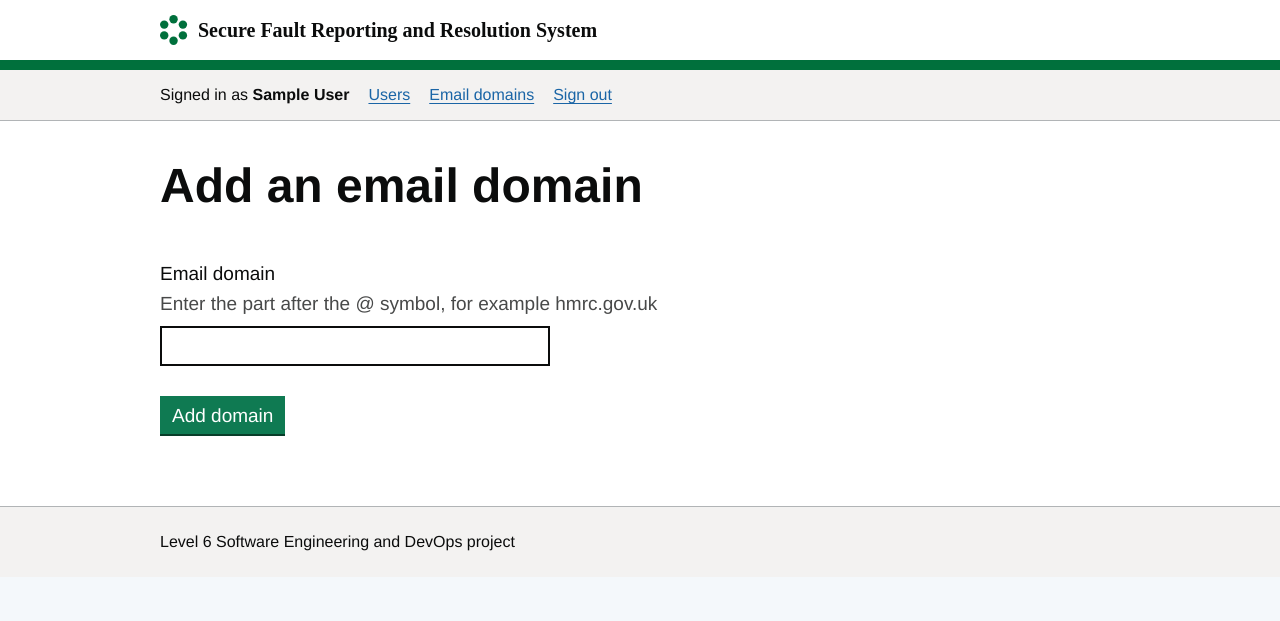
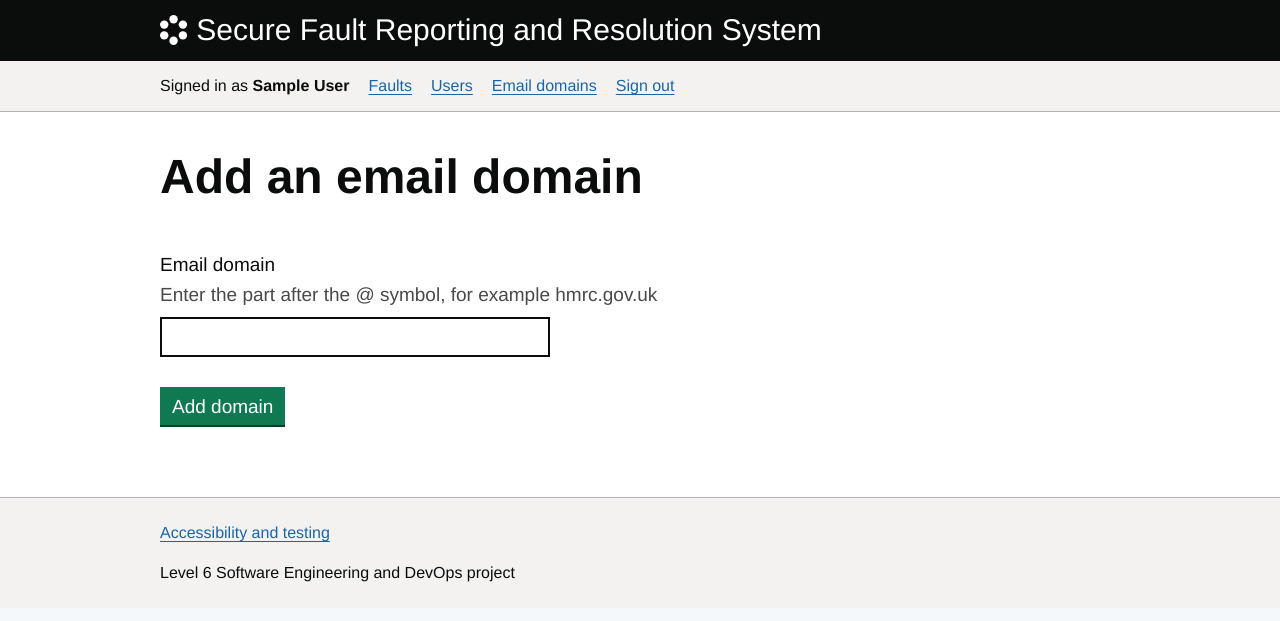
Before and after one commit to markwatson0126/secure-fault-reporting-system, a Flask app: page /admin/domains/add in a window 1280 px wide. Shown: the top 621 px of the page. Run offline with Flask 3, Linux system fonts and the light colour scheme; the visitor is signed in with stand-in values (Sample User, id 1); data comes from the database, SQL or seed files in the repository.

Commit message:
Use accessible header and navigation semantics

```diff
--- a/app/templates/base.html
+++ b/app/templates/base.html
@@ -11,10 +11,11 @@
     <script>document.body.className += ' js-enabled' + ('noModule' in HTMLScriptElement.prototype ? ' govuk-frontend-supported' : '');</script>
     <a href="#main-content" class="govuk-skip-link" data-module="govuk-skip-link">Skip to main content</a>
 
-    <header class="app-generic-header" role="banner">
-        <div class="govuk-width-container">
-            <a class="app-generic-header__link" href="{{ url_for('index') }}">
-                <svg class="app-generic-header__logo" width="28" height="30" viewBox="0 0 28 30" fill="currentColor" aria-hidden="true" focusable="false">
+    <header class="govuk-generic-header" role="banner">
+        <div class="govuk-generic-header__container govuk-width-container">
+            <div class="govuk-generic-header__logo">
+                <a class="govuk-generic-header__homepage-link" href="{{ url_for('index') }}">
+                    <svg width="28" height="30" viewBox="0 0 28 30" fill="currentColor" xmlns="http://www.w3.org/2000/svg" aria-hidden="true" focusable="false">
                         <circle cx="13.5549" cy="4.21349" r="4.21349" />
                         <circle cx="13.5549" cy="25.7865" r="4.21349" />
                         <circle cx="22.8963" cy="9.6068" r="4.21349" />
@@ -25,27 +26,29 @@
                     Secure Fault Reporting and Resolution System
                 </a>
             </div>
+        </div>
     </header>
 
     {% if current_user.is_authenticated %}
-    <div class="app-account-bar">
+    <nav class="app-account-bar" aria-label="Account and administration">
         <div class="govuk-width-container">
             <span class="govuk-body-s">Signed in as <strong>{{ current_user.first_name }} {{ current_user.last_name }}</strong></span>
+            <a class="govuk-link govuk-body-s govuk-!-margin-left-3" href="{{ url_for('index') }}">Faults</a>
             {% if current_user.role == 'admin' %}
             <a class="govuk-link govuk-body-s govuk-!-margin-left-3" href="{{ url_for('admin_users') }}">Users</a>
             <a class="govuk-link govuk-body-s govuk-!-margin-left-3" href="{{ url_for('admin_domains') }}">Email domains</a>
             {% endif %}
             <a class="govuk-link govuk-body-s govuk-!-margin-left-3" href="{{ url_for('logout') }}">Sign out</a>
         </div>
-    </div>
+    </nav>
     {% endif %}
 
     <main class="govuk-main-wrapper" id="main-content">
         <div class="govuk-width-container">
             {% for category, message in get_flashed_messages(with_categories=true) %}
             {% if category == 'success' %}
-            <div class="govuk-notification-banner govuk-notification-banner--success" role="alert" aria-labelledby="success-title" data-module="govuk-notification-banner">
-                <div class="govuk-notification-banner__header"><h2 class="govuk-notification-banner__title" id="success-title">Success</h2></div>
+            <div class="govuk-notification-banner govuk-notification-banner--success" role="alert" aria-labelledby="success-title-{{ loop.index }}" data-module="govuk-notification-banner">
+                <div class="govuk-notification-banner__header"><h2 class="govuk-notification-banner__title" id="success-title-{{ loop.index }}">Success</h2></div>
                 <div class="govuk-notification-banner__content"><p class="govuk-notification-banner__heading">{{ message }}</p></div>
             </div>
             {% endif %}
@@ -56,6 +59,7 @@
 
     <footer class="app-footer">
         <div class="govuk-width-container">
+            <p class="govuk-body-s"><a class="govuk-link" href="{{ url_for('accessibility') }}">Accessibility and testing</a></p>
             <p class="govuk-body-s govuk-!-margin-bottom-0">Level 6 Software Engineering and DevOps project</p>
         </div>
     </footer>
```
Lines whose indentation alone changed are shown as unchanged.
